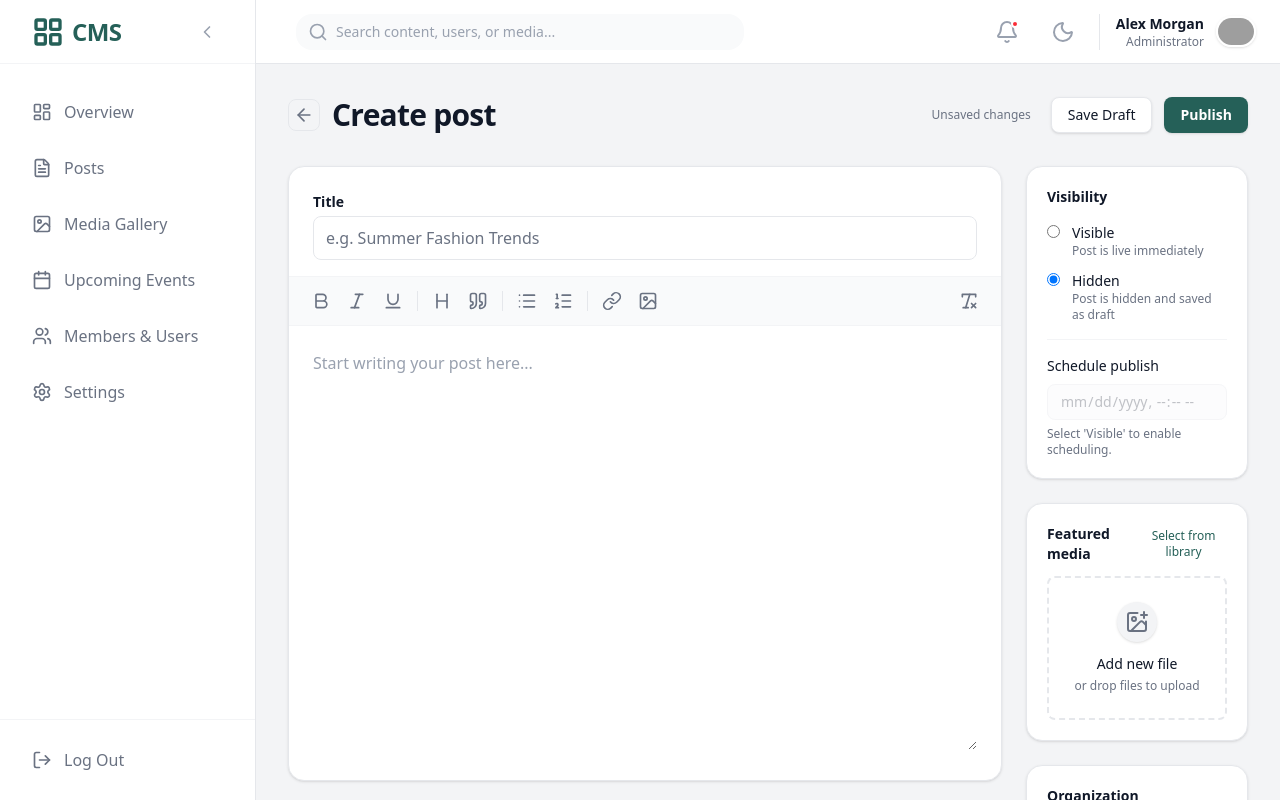
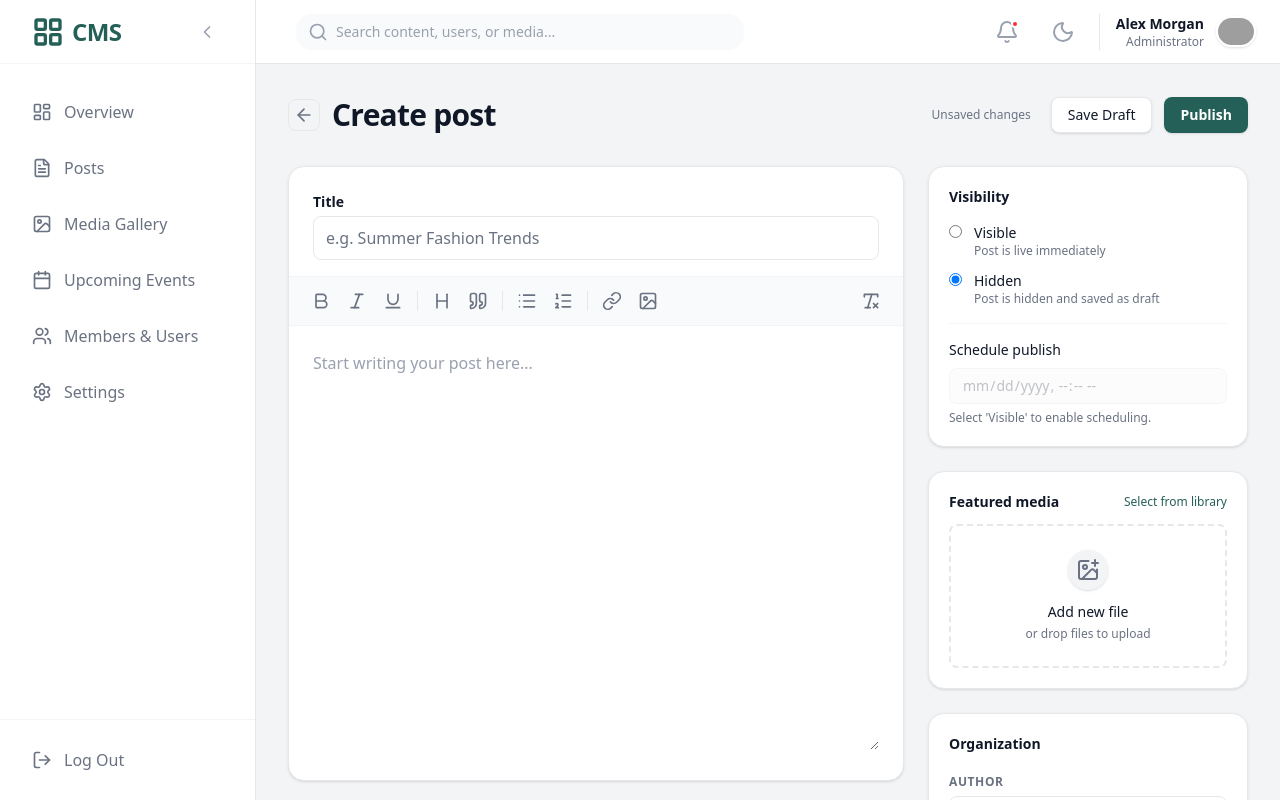
Before and after one commit to dominicnaatey/custom_cm_dashboard, a Next.js app: page /blog/create in a window 1280 px wide. Built offline with nearby package versions, Linux system fonts and the light colour scheme; grey boxes are pictures that could not be loaded.

Commit message:
improve responsive layout for blog editor

```diff
--- a/components/blog/CreateBlogPost.tsx
+++ b/components/blog/CreateBlogPost.tsx
@@ -35,7 +35,7 @@ export function CreateBlogPost() {
         </div>
       </div>
 
-      <div className="grid grid-cols-1 lg:grid-cols-4 gap-6">
+      <div className="flex flex-col xl:flex-row gap-6">
         <EditorSection />
         <SidebarSection />
       </div>
--- a/components/blog/EditorSection.tsx
+++ b/components/blog/EditorSection.tsx
@@ -24,7 +24,7 @@ const ToolbarButton: React.FC<{ icon: React.ReactNode; title: string; isActive?:
 
 const EditorSection: React.FC = () => {
   return (
-    <div className="lg:col-span-3 flex flex-col gap-6">
+    <div className="flex-1 min-w-0 flex flex-col gap-6">
       {/* Main Editor Card */}
       <div className="bg-surface-light dark:bg-surface-dark rounded-xl shadow-sm border border-gray-200 dark:border-gray-700 overflow-hidden">
         <div className="p-6 pb-2">
--- a/components/blog/SidebarSection.tsx
+++ b/components/blog/SidebarSection.tsx
@@ -23,7 +23,7 @@ const SidebarSection: React.FC = () => {
   };
 
   return (
-    <div className="lg:col-span-1 flex flex-col gap-6">
+    <div className="w-full xl:w-80 shrink-0 flex flex-col gap-6">
       {/* Visibility Status Card */}
       <div className="bg-surface-light dark:bg-surface-dark rounded-xl shadow-sm border border-gray-200 dark:border-gray-700 p-5">
         <h3 className="text-gray-900 dark:text-white text-sm font-bold mb-4">Visibility</h3>
```
